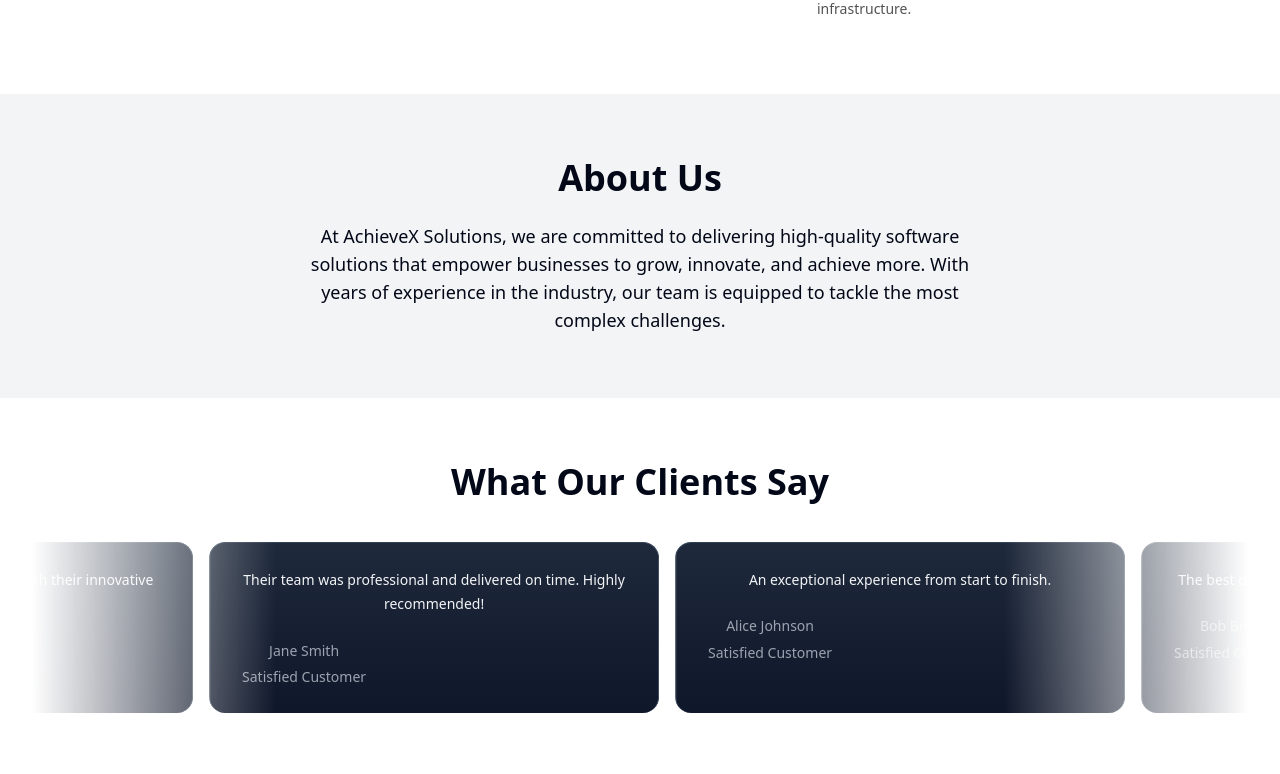
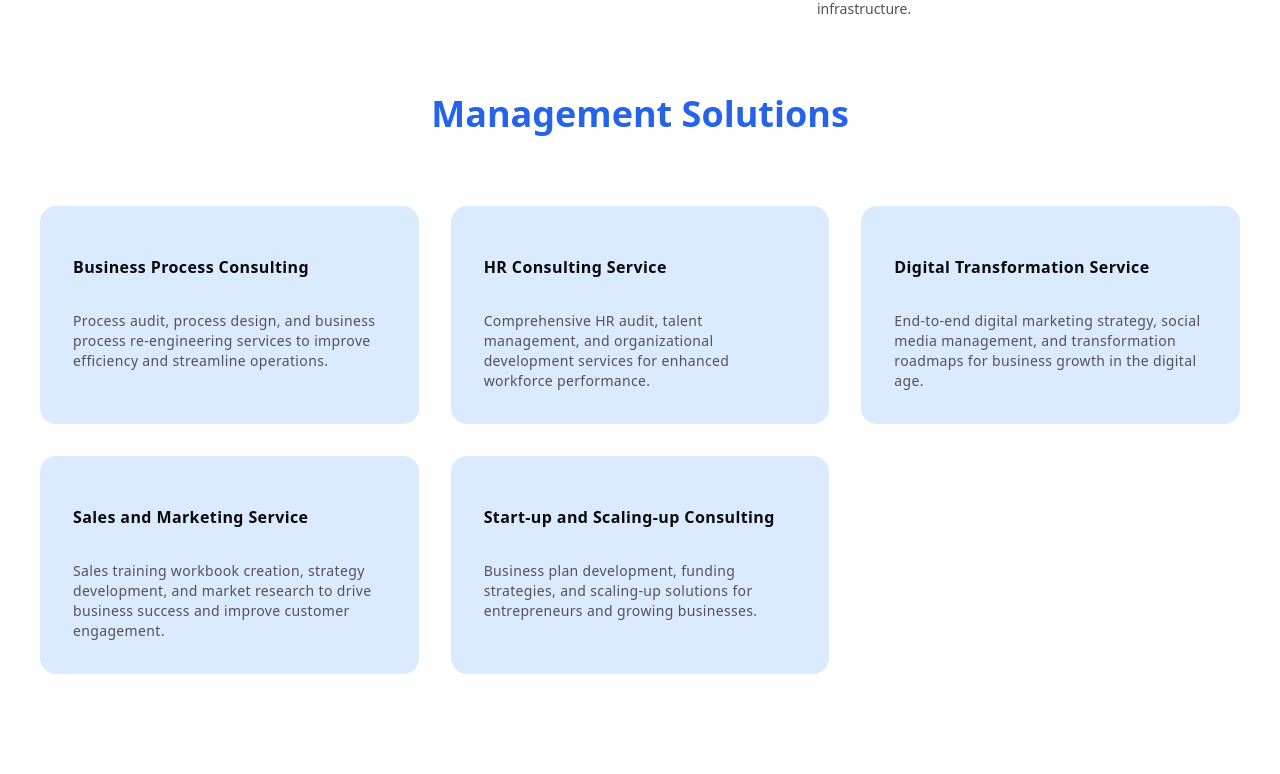
Before and after one commit to thakuradi/IEMCS, a Next.js app: page / in a window 1280 px wide. Shown: the part 2726-3500 px from the top of the page. Built offline with nearby package versions, Linux system fonts and the light colour scheme.

Commit message:
added management solution service

```diff
--- a/src/components/Services.tsx
+++ b/src/components/Services.tsx
@@ -4,6 +4,7 @@
 import { FiSettings, FiBarChart2, FiCpu, FiDatabase } from "react-icons/fi"; // Import icons
 import ExpandableCardDemo from "./blocks/expandable-card-demo-grid";
 import { BentoGridThirdDemo } from "./BentoGridThirdDemo";
+import { FiClipboard, FiFileText, FiMonitor, FiShoppingCart, FiTrendingUp } from "react-icons/fi";
 
 const Services: React.FC = () => {
   // Define your services items (removed images)
@@ -51,53 +52,38 @@
   const managementServices = [
     {
       title: "Business Process Consulting",
-      description: (
-        <span className="text-sm">
-          Our Business Process Consulting includes a thorough process audit, innovative process design, and strategic business process re-engineering to enhance operational efficiency and effectiveness.
-        </span>
-      ),
+      description: "Process audit, process design, and business process re-engineering services to improve efficiency and streamline operations.",
       className: "md:col-span-1",
-      icon: <FiSettings className="h-4 w-4 text-neutral-500" />, // Using FiSettings icon
+      icon: <FiClipboard className="h-4 w-4 text-neutral-500" />,
+      link: "/business-process-consulting", // Example link
     },
     {
       title: "HR Consulting Service",
-      description: (
-        <span className="text-sm">
-          Our HR Consulting Service encompasses a comprehensive HR audit, effective talent management strategies, and organizational development initiatives to optimize human capital.
-        </span>
-      ),
+      description: "Comprehensive HR audit, talent management, and organizational development services for enhanced workforce performance.",
       className: "md:col-span-1",
-      icon: <FiBarChart2 className="h-4 w-4 text-neutral-500" />, // Using FiBarChart2 icon
+      icon: <FiFileText className="h-4 w-4 text-neutral-500" />,
+      link: "/hr-consulting-service", // Example link
     },
     {
       title: "Digital Transformation Service",
-      description: (
-        <span className="text-sm">
-          Our Digital Transformation Service includes tailored digital marketing strategies, comprehensive social media management, and a detailed digital transformation roadmap to drive business growth in the digital age.
-        </span>
-      ),
+      description: "End-to-end digital marketing strategy, social media management, and transformation roadmaps for business growth in the digital age.",
       className: "md:col-span-1",
-      icon: <FiCpu className="h-4 w-4 text-neutral-500" />, // Using FiCpu icon
+      icon: <FiMonitor className="h-4 w-4 text-neutral-500" />,
+      link: "/digital-transformation-service", // Example link
     },
     {
       title: "Sales and Marketing Service",
-      description: (
-        <span className="text-sm">
-          Our Sales and Marketing Service offers sales training workbook creation, strategic sales strategy development, and in-depth market research and analysis to empower your sales team.
-        </span>
-      ),
+      description: "Sales training workbook creation, strategy development, and market research to drive business success and improve customer engagement.",
       className: "md:col-span-2",
-      icon: <FiDatabase className="h-4 w-4 text-neutral-500" />, // Using FiDatabase icon
+      icon: <FiShoppingCart className="h-4 w-4 text-neutral-500" />,
+      link: "/sales-marketing-service", // Example link
     },
     {
       title: "Start-up and Scaling-up Consulting",
-      description: (
-        <span className="text-sm">
-          Our Start-up and Scaling-up Consulting focuses on business plan development, funding and investment strategies, and scaling-up strategies to support your growth journey.
-        </span>
-      ),
+      description: "Business plan development, funding strategies, and scaling-up solutions for entrepreneurs and growing businesses.",
       className: "md:col-span-1",
-      icon: <FiSettings className="h-4 w-4 text-neutral-500" />, // Reusing FiSettings for illustration
+      icon: <FiTrendingUp className="h-4 w-4 text-neutral-500" />,
+      link: "/startup-scaling-consulting", // Example link
     },
   ];
 
@@ -125,11 +111,17 @@
             <HoverEffect items={ITservices}  />
           </div>
         </div>
-        <div className="lg:w-full w-full sc-statistics-area sc-pl-70 sc-md-pl-15 sc-md-mt-30">
+        <div className="lg:w-full w-full sc-statistics-area sc-pl-70 sc-md-pl-15 sc-md-mt-30 mb-20">
           {/* Grid for Cards - 3 items per row */}
           <div className="grid lg:grid gap-8">
             <BentoGridThirdDemo/>
           </div>
+        </div>
+        <div>
+        <div className="text-center">
+          <h2 className="text-4xl font-bold mb-6 text-blue-600">Management Solutions</h2>
+        </div>
+        <HoverEffect items={managementServices}  />
         </div>
 
 
```
